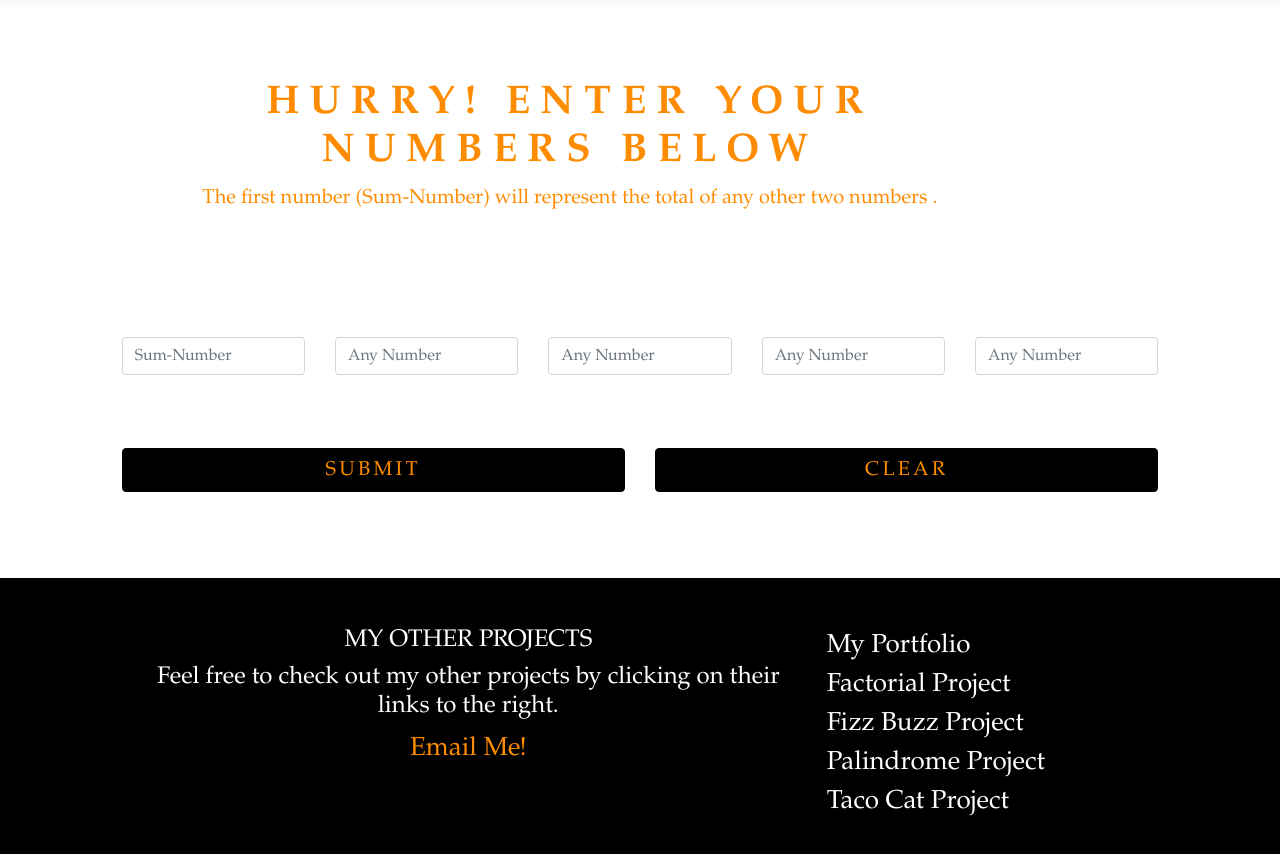
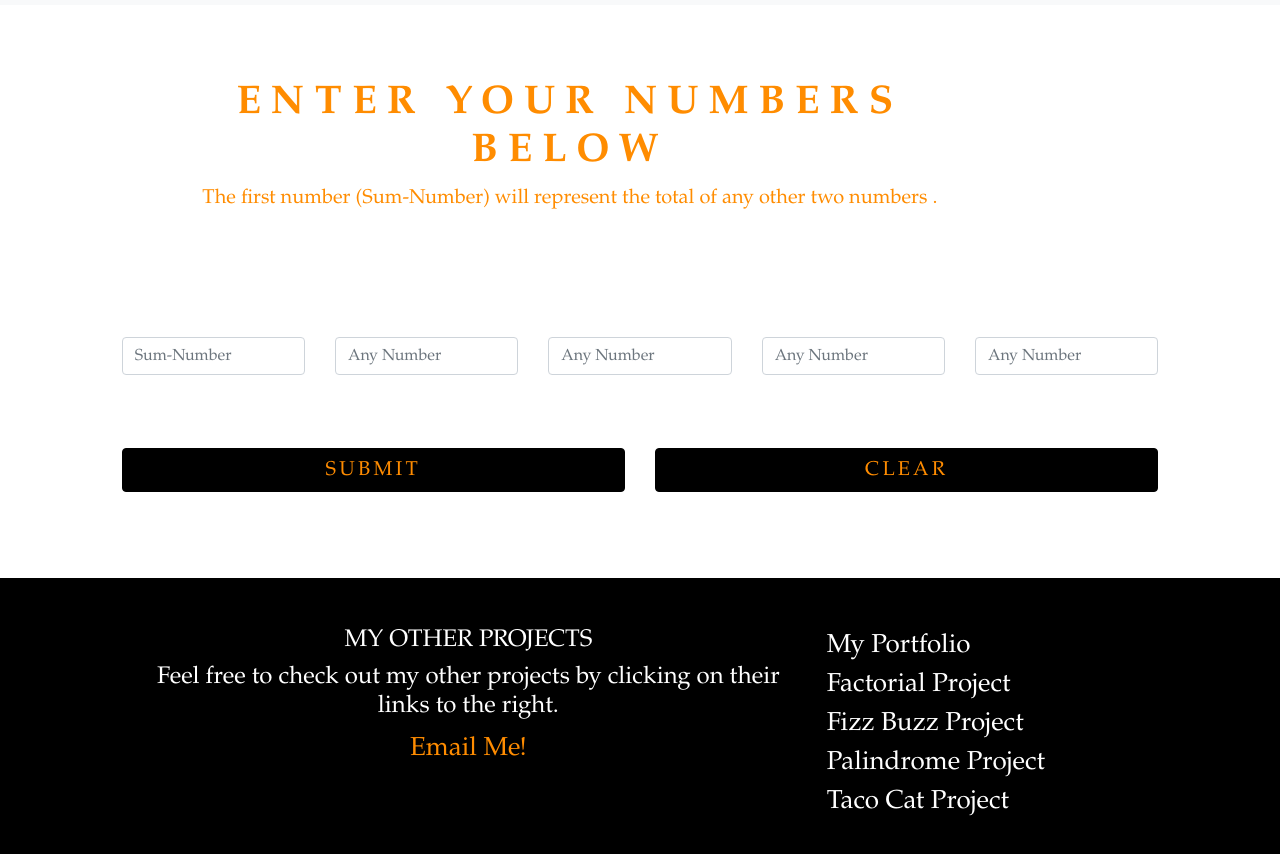
Before and after one commit to rrichardknott/SumOfAllFears, a plain HTML site: page Solve.html in a window 1280 px wide. Shown: the part 58-912 px from the top of the page. Drawn offline with Linux system fonts and the light colour scheme.

Commit message:
Update Solve.html

```diff
--- a/Solve.html
+++ b/Solve.html
@@ -69,7 +69,7 @@
                 <div class="carousel-item active">
                     <div class="container">
                         <div class="carousel-caption">
-                            <h1>Hurry! enter your numbers below</h1>
+                            <h1>enter your numbers below</h1>
                             <p>The first number (Sum-Number) will represent the total of any other two numbers .</p>
                         </div>
                     </div>
```
